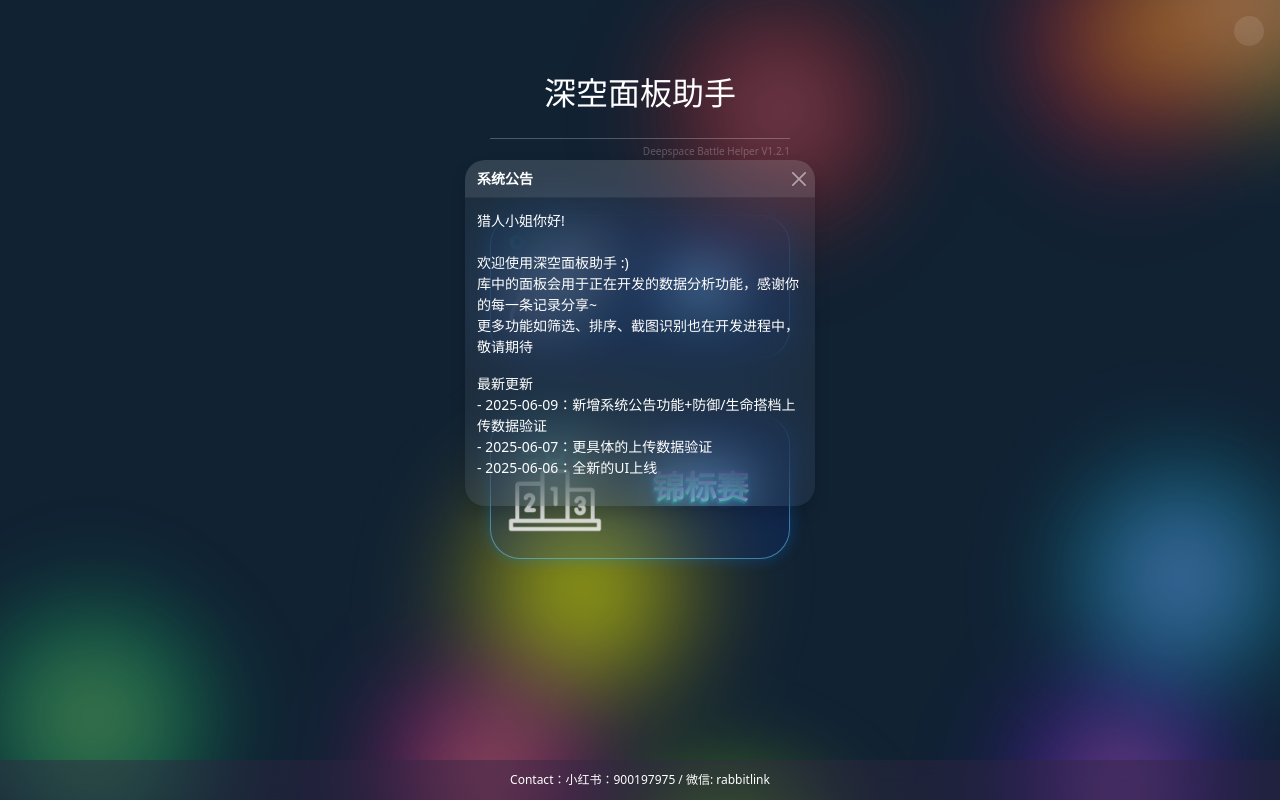
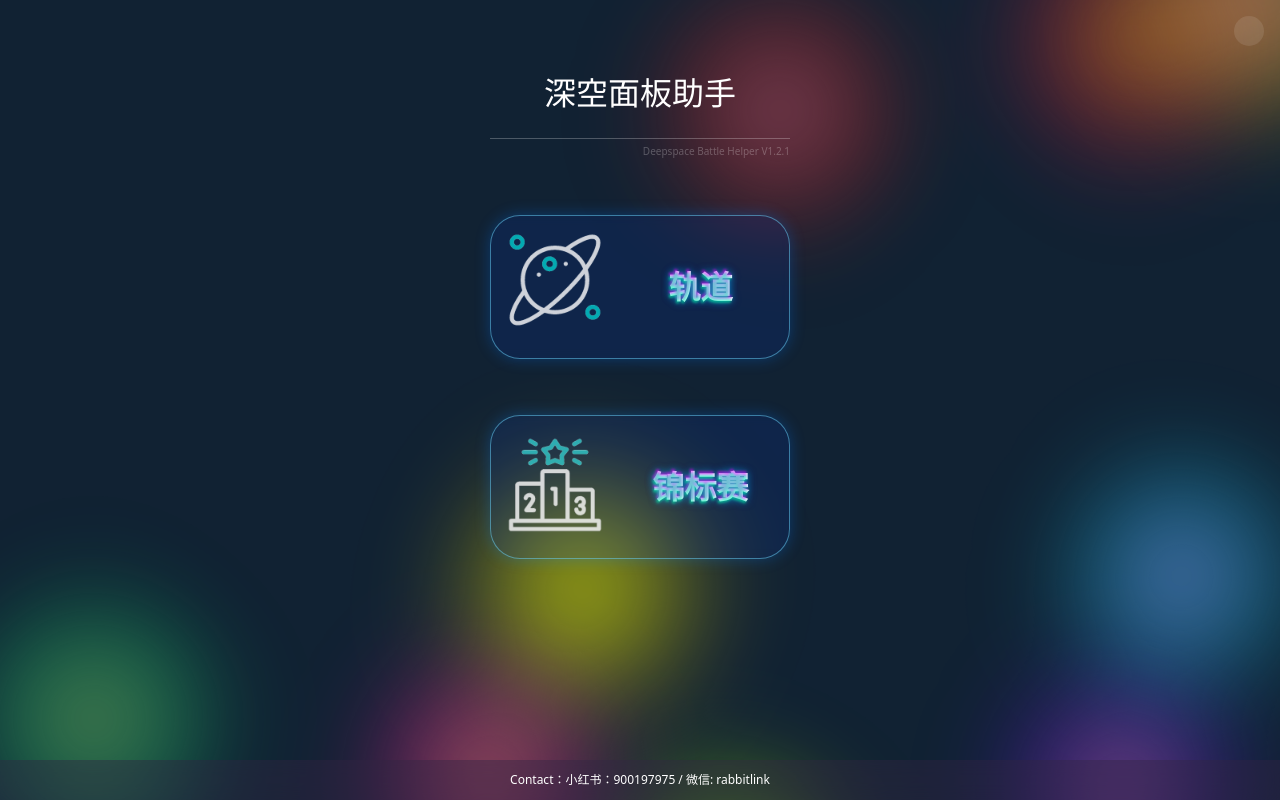
Before and after one commit to fanshicomic/lysk-battle-record-fe, a website: page index.html in a window 1280 px wide. Drawn offline with nearby package versions, Linux system fonts and the light colour scheme; no server answers.

```diff
--- a/index.html
+++ b/index.html
@@ -133,7 +133,7 @@
   import { showAnnouncement, forceDisplayAnnouncement } from './scripts/announcement.js';
   // wake up the server
   apiGet('ping', {})
-  showAnnouncement();
+  // showAnnouncement();
 
   const container = document.querySelector('.blobs');
   const blobCount = 10;
```
